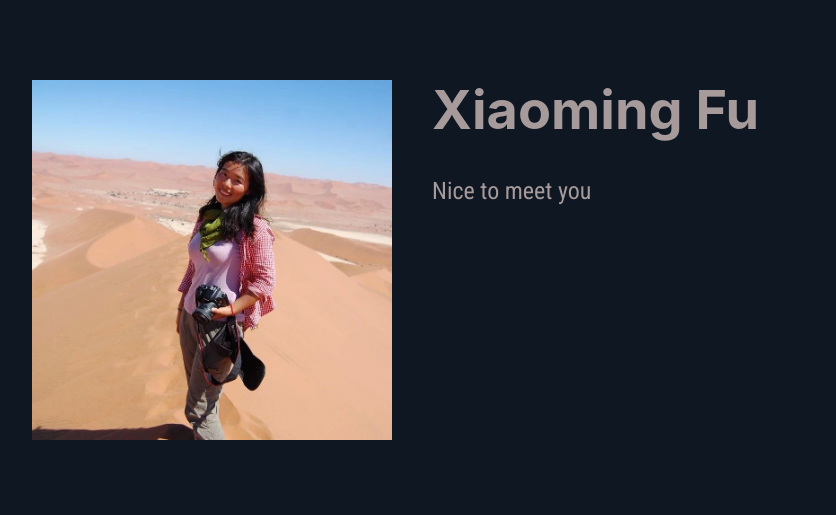
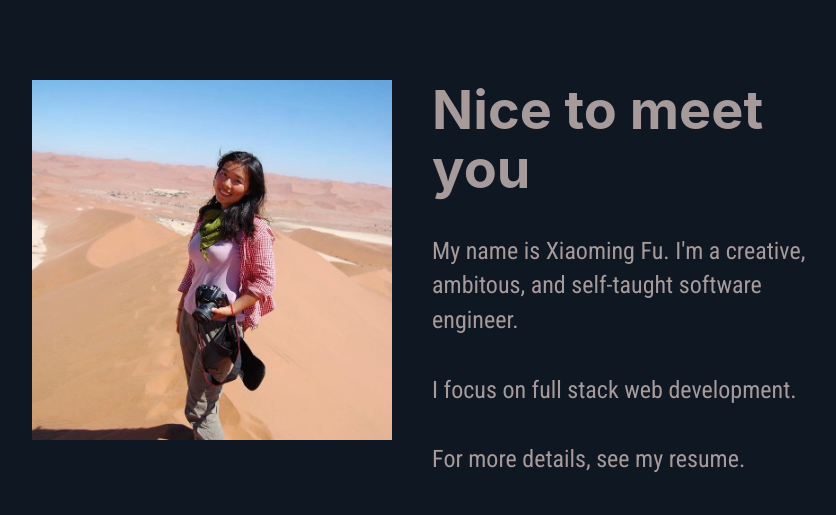
Before and after one commit to xiaomingfu/xiaomingfu.com, a Gatsby site: page / in a window 1280 px wide. Shown: the whole page, without its empty margins (154-990 px from the left). Built offline with nearby package versions, Linux system fonts and the light colour scheme; Gatsby itself is replaced by a stand-in of ours.

Commit message:
update main page content

```diff
--- a/src/pages/index.js
+++ b/src/pages/index.js
@@ -19,8 +19,13 @@ const IndexPage = () => (
       </div>
       <div className="col-1-of-2">
         <div className="text-container">
-          <h1>Xiaoming Fu</h1>
-          <p>Nice to meet you</p>
+          <h1>Nice to meet you</h1>
+          <p>
+            My name is Xiaoming Fu. I'm a creative, ambitous, and self-taught
+            software engineer.
+          </p>
+          <p>I focus on full stack web development. </p>
+          <p>For more details, see my resume.</p>
         </div>
       </div>
     </row>
```
